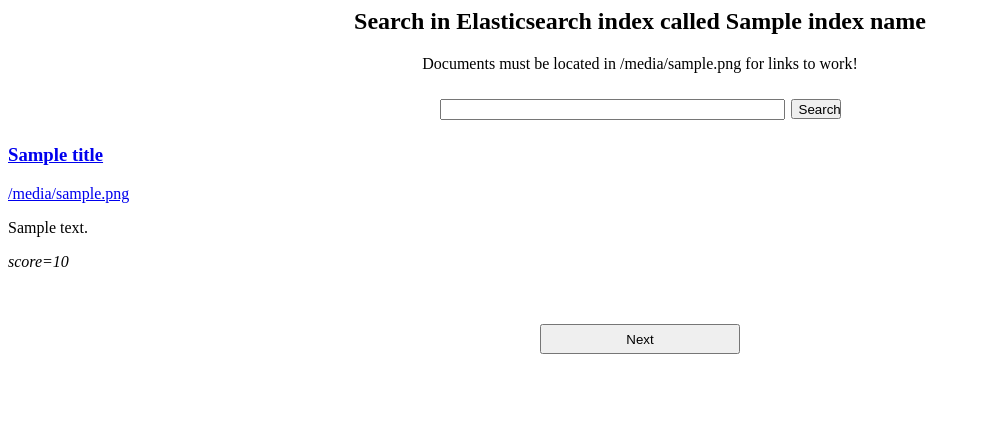
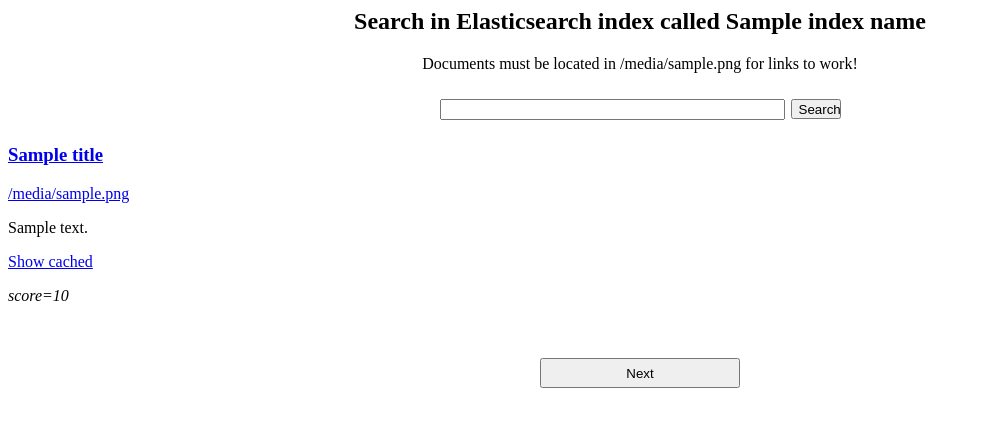
Before and after one commit to alexander-marquardt/es_local_indexer, a Flask app: template templates/show_search_results.html in a window 1280 px wide. Shown: the top 427 px of the page, without its empty margins (0-981 px from the left). Run offline with Flask 2, Linux system fonts and the light colour scheme; the template is opened without the code that fills it: most values are stand-ins (such as "Sample title", 1, 10 or a date in 2020); parts of the project's set-up code (start-up, migrations or seed data) failed here and were passed over.

Commit message:
Added button to show the cached contents from indexed documents

```diff
--- a/search_app.py
+++ b/search_app.py
@@ -45,9 +45,17 @@
     return generated_html
 
 
-@app.route('/elastic_offline_search/<path:relative_path>')
-def open_file(relative_path):
+@app.route('/elastic_offline_search/original/<path:relative_path>')
+def open_file_on_filesystem(relative_path):
     return send_from_directory(app.config['input_files_root'], relative_path)
+
+
+@app.route('/elastic_offline_search/cached/<_id>')
+def show_cached_file_contents(_id):
+    es_doc = es.get(index=app.config['index_name'], id=_id)
+
+    return es_doc['_source']['content']
+
 
 
 
--- a/templates/show_search_results.html
+++ b/templates/show_search_results.html
@@ -1,15 +1,15 @@
-<html>
+<html xmlns="http://www.w3.org/1999/html">
     <head>
         <title>Search results</title>
     </head>
-    <body>
+    <a>
         {% include 'search_box.html' %}
         {% for page in pages %}
 
 
             {% if page._source.title %}
             <h3>
-                <a href = {{ url_for("open_file", relative_path = page._source.rel_file) }} >
+                <a href = {{ url_for("open_file_on_filesystem", relative_path = page._source.rel_file) }} >
                 {% if page.highlight.title %}
                     {{ page.highlight.title.0|safe }}
                 {% else %}
@@ -20,7 +20,7 @@
             {% endif %}
 
 
-            <a href = {{ url_for("open_file", relative_path = page._source.rel_file) }} >
+            <a href = {{ url_for("open_file_on_filesystem", relative_path = page._source.rel_file) }} >
                 {% if page.highlight.rel_file %}
                     {{ page.highlight.rel_file.0|safe }}
                 {% else %}
@@ -34,8 +34,16 @@
             {% else %}
                 <p>{{ page._source.content|truncate(240) }}</p>
             {% endif %}
+
+
+            <a href = {{ url_for("show_cached_file_contents", _id = page._id) }} >
+                Show cached
+            </a><br>
+
             <p><em>score={{ page._score }}</em></p>
             <br>
+
+
 
             {% if loop.last %}
                {% include 'next_button.html' %}
```
